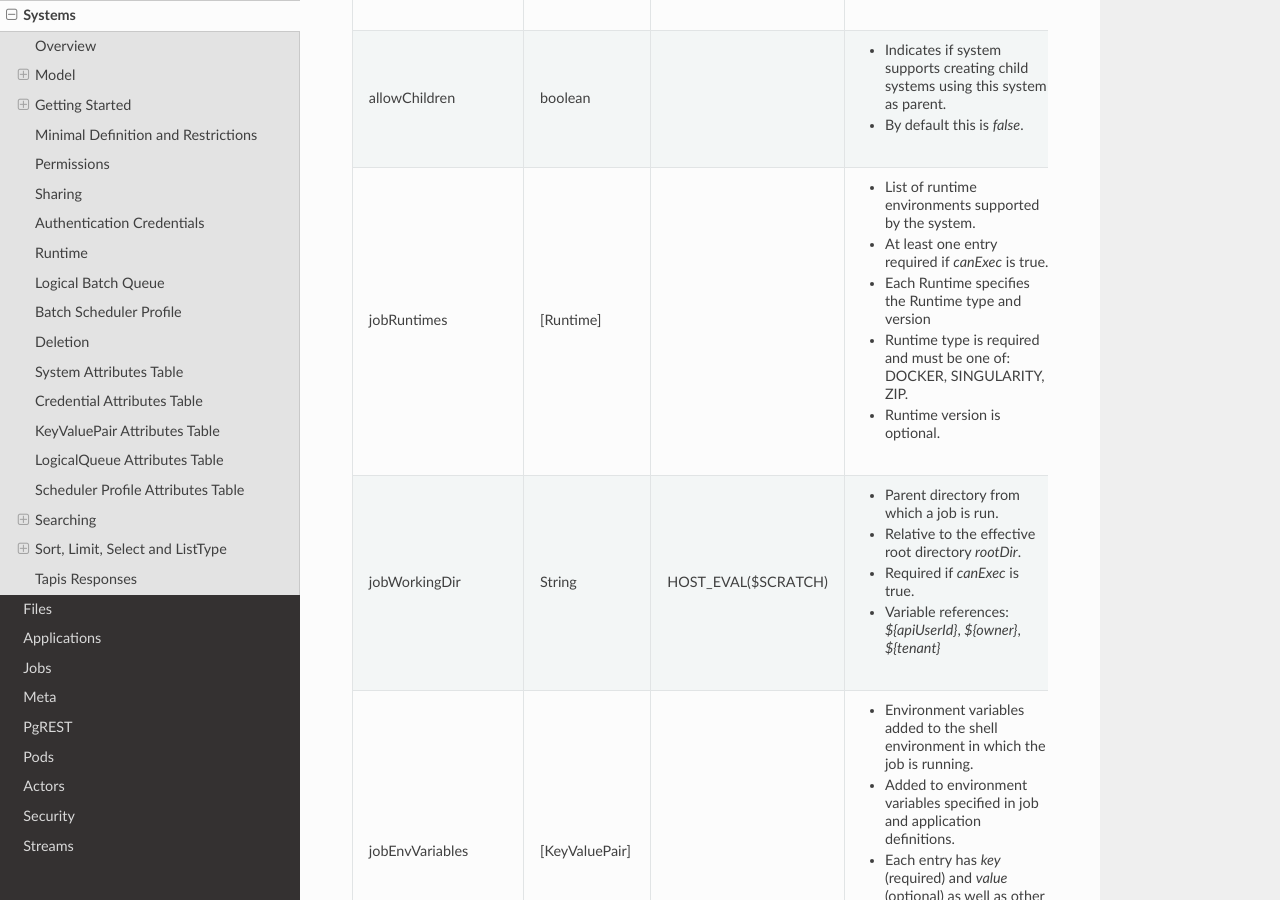
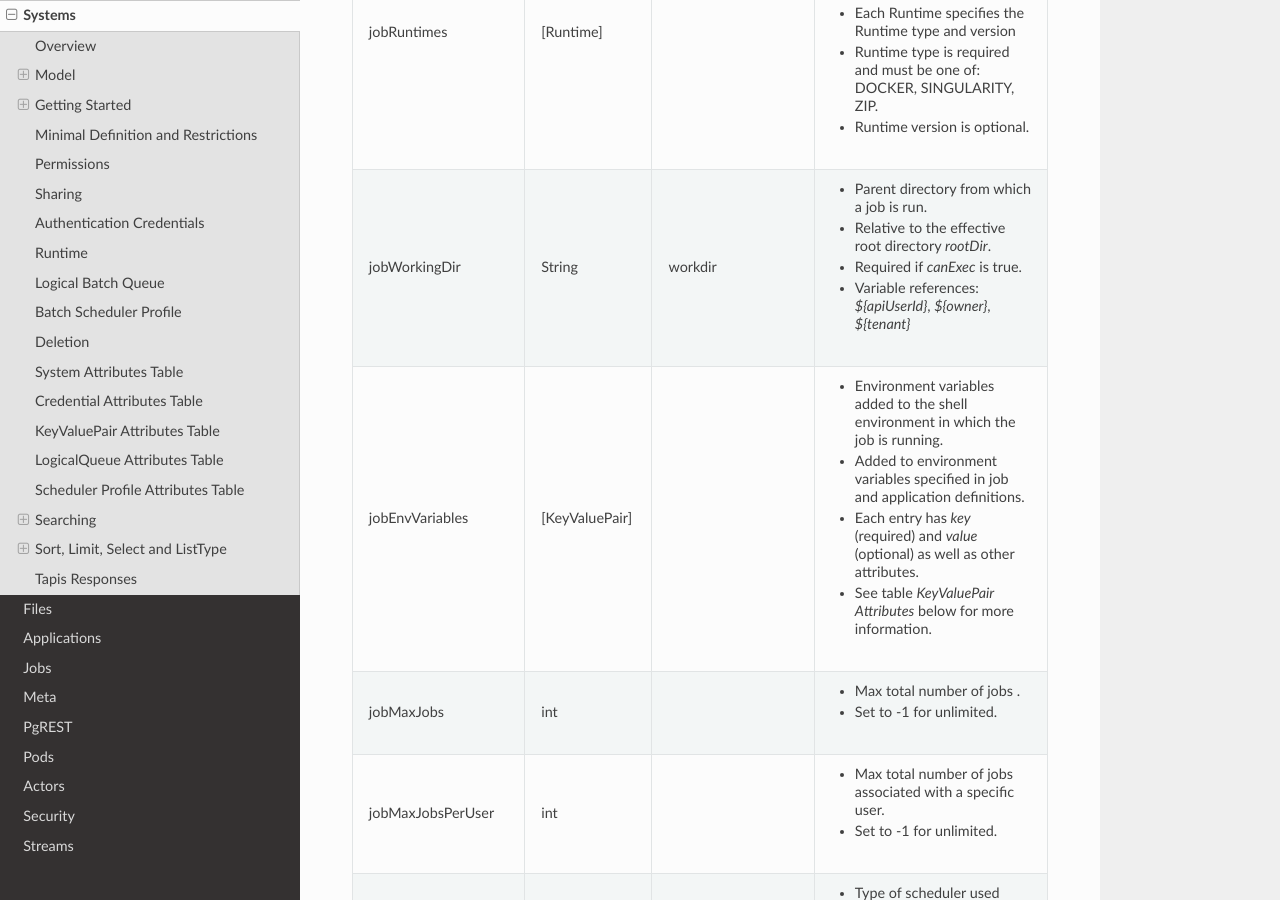
Before and after one commit to tapis-project/documentation, a Sphinx documentation site: the page built from source/technical/systems.rst, in a window 1280 px wide and 900 px high, scrolled down 22940 px. Built offline with Sphinx 7.4.7 and the Read the Docs theme 2.0.0, drawn with Linux system fonts in a browser that asks for light colours.

Commit message:
Systems: Update jobWorkingDir example.

```diff
--- a/source/technical/systems.rst
+++ b/source/technical/systems.rst
@@ -904,7 +904,7 @@ System Attributes Table
 |                     |                |                      | - Runtime type is required and must be one of: DOCKER, SINGULARITY, ZIP.             |
 |                     |                |                      | - Runtime version is optional.                                                       |
 +---------------------+----------------+----------------------+--------------------------------------------------------------------------------------+
-| jobWorkingDir       | String         | HOST_EVAL($SCRATCH)  | - Parent directory from which a job is run.                                          |
+| jobWorkingDir       | String         | workdir              | - Parent directory from which a job is run.                                          |
 |                     |                |                      | - Relative to the effective root directory *rootDir*.                                |
 |                     |                |                      | - Required if *canExec* is true.                                                     |
 |                     |                |                      | - Variable references: *${apiUserId}*, *${owner}*, *${tenant}*                       |
```
